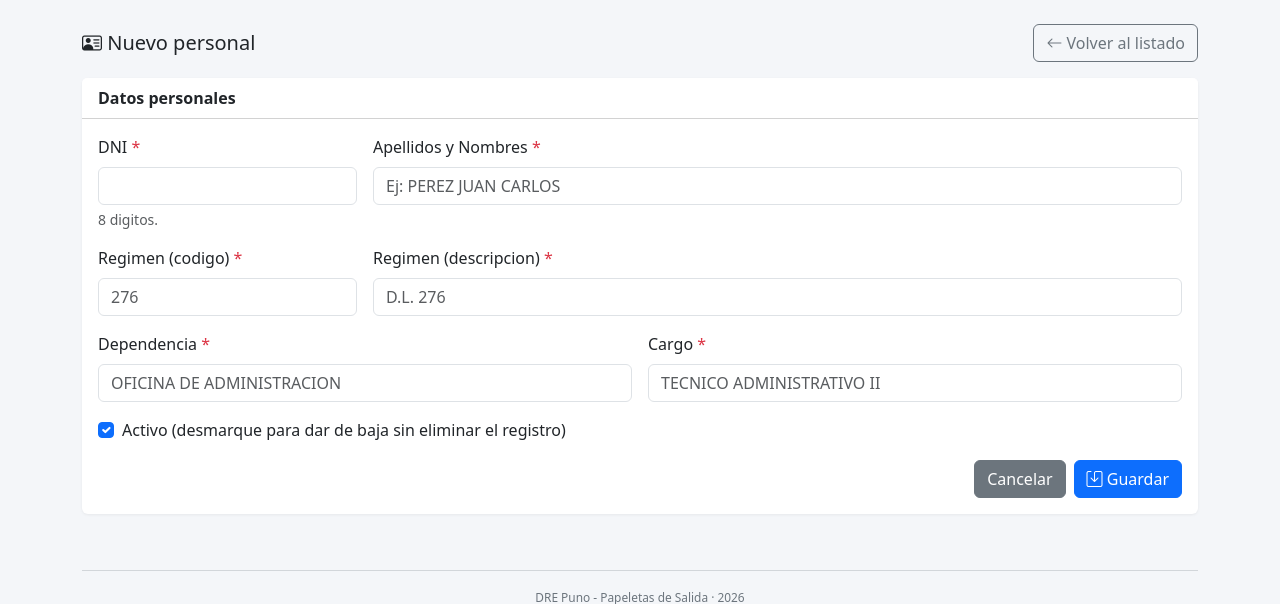
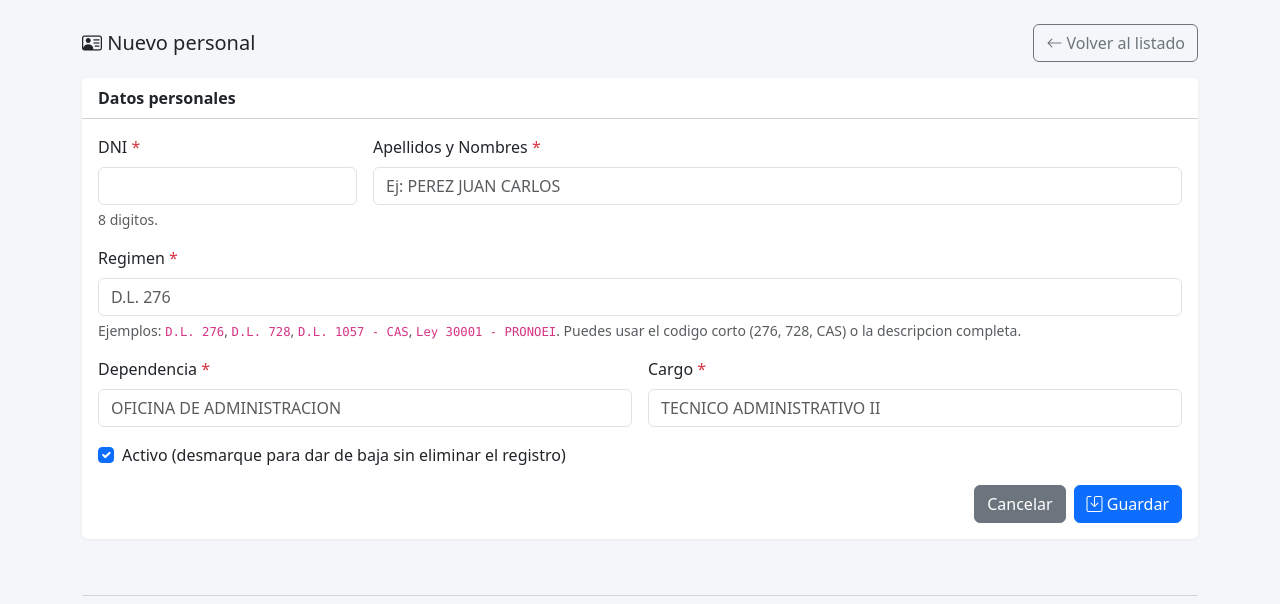
Before and after one commit to DRe-hk/papeletas_drep, a PHP site: page /admin/personal_nuevo.php in a window 1280 px wide. Shown: the part 56-660 px from the top of the page. Run offline with PHP 8.4, Linux system fonts and the light colour scheme; the visitor is signed in with stand-in values (Sample User, id 1); data that the repository does not hold is empty.

Commit message:
bug fixes and finetunning

```diff
--- a/app/auth.php
+++ b/app/auth.php
@@ -15,7 +15,7 @@ function refresh_user_session(): void
     if (!$u) return;
     $st = DB::pdo()->prepare(
         'SELECT u.id, u.username, u.rol, u.activo, u.must_change, u.personal_id,
-                p.dni, p.apellidos_nombres, p.regimen_laboral, p.regimen, p.dependencia, p.cargo
+                p.dni, p.apellidos_nombres, p.regimen, p.dependencia, p.cargo
          FROM usuarios u LEFT JOIN personal p ON p.id = u.personal_id
          WHERE u.id = ? AND u.activo = 1 LIMIT 1'
     );
@@ -47,7 +47,7 @@ function require_admin(): void
 
 function try_login(string $username, string $password): ?array
 {
-    $st = DB::pdo()->prepare('SELECT u.*, p.dni, p.apellidos_nombres, p.regimen_laboral, p.regimen, p.dependencia, p.cargo
+    $st = DB::pdo()->prepare('SELECT u.*, p.dni, p.apellidos_nombres, p.regimen, p.dependencia, p.cargo
                               FROM usuarios u
                               LEFT JOIN personal p ON p.id = u.personal_id
                               WHERE u.username = ? AND u.activo = 1 LIMIT 1');
--- a/public/admin/importar_personal_plantilla.php
+++ b/public/admin/importar_personal_plantilla.php
@@ -12,8 +12,8 @@ header('Content-Disposition: attachment; filename="' . $filename . '"');
 
 $out = fopen('php://output', 'w');
 fwrite($out, "\xEF\xBB\xBF"); // BOM para que Excel detecte UTF-8
-fputcsv($out, ['dni','apellidos_nombres','regimen_laboral','regimen','dependencia','cargo']);
+fputcsv($out, ['dni','apellidos_nombres','regimen','dependencia','cargo']);
 foreach ($rows as $r) {
-    fputcsv($out, [$r['dni'], $r['apellidos_nombres'], $r['regimen_laboral'], $r['regimen'], $r['dependencia'], $r['cargo']]);
+    fputcsv($out, [$r['dni'], $r['apellidos_nombres'], $r['regimen'], $r['dependencia'], $r['cargo']]);
 }
 fclose($out);
--- a/public/admin/personal.php
+++ b/public/admin/personal.php
@@ -139,7 +139,7 @@ render_flashes();
         <tr>
           <td><code><?= e($r['dni']) ?></code></td>
           <td><?= e($r['apellidos_nombres']) ?></td>
-          <td><small><?= e($r['regimen_laboral']) ?></small></td>
+          <td><small><?= e($r['regimen']) ?></small></td>
           <td><small><?= e($r['dependencia']) ?></small></td>
           <td><small><?= e($r['cargo']) ?></small></td>
 
--- a/public/admin/personal_nuevo.php
+++ b/public/admin/personal_nuevo.php
@@ -12,8 +12,8 @@ $editId = (int) ($_GET['edit'] ?? 0);
 
 // Cargar registro a editar
 $row = [
-    'id' => 0, 'dni' => '', 'apellidos_nombres' => '', 'regimen_laboral' => '',
-    'regimen' => '', 'dependencia' => '', 'cargo' => '', 'activo' => 1,
+    'id' => 0, 'dni' => '', 'apellidos_nombres' => '', 'regimen' => '',
+    'dependencia' => '', 'cargo' => '', 'activo' => 1,
 ];
 if ($editId) {
     $st = DB::pdo()->prepare('SELECT * FROM personal WHERE id = ?');
@@ -102,8 +102,7 @@ if ($_SERVER['REQUEST_METHOD'] === 'POST') {
         $id          = (int) ($_POST['id'] ?? 0);
         $dni         = trim($_POST['dni']              ?? '');
         $nomb        = trim($_POST['apellidos_nombres'] ?? '');
-        $rLab        = trim($_POST['regimen_laboral']  ?? '');
-        $rFull       = trim($_POST['regimen']          ?? '');
+        $reg         = trim($_POST['regimen']          ?? '');
         $dep         = trim($_POST['dependencia']      ?? '');
         $cgo         = trim($_POST['cargo']            ?? '');
         $activo      = isset($_POST['activo']) ? 1 : 0;
@@ -114,8 +113,7 @@ if ($_SERVER['REQUEST_METHOD'] === 'POST') {
             'id'                => $id,
             'dni'               => $dni,
             'apellidos_nombres' => $nomb,
-            'regimen_laboral'   => $rLab,
-            'regimen'           => $rFull,
+            'regimen'           => $reg,
             'dependencia'       => $dep,
             'cargo'             => $cgo,
             'activo'            => $activo,
@@ -124,8 +122,7 @@ if ($_SERVER['REQUEST_METHOD'] === 'POST') {
         // Validaciones
         if (!preg_match('/^\d{8}$/', $dni))              $err = 'El DNI debe tener exactamente 8 digitos.';
         elseif ($nomb === '' || strlen($nomb) < 5)       $err = 'Indique apellidos y nombres completos.';
-        elseif ($rLab === '')                            $err = 'Indique el codigo de regimen laboral (276, 728, CAS, etc.).';
-        elseif ($rFull === '')                           $err = 'Indique la descripcion del regimen.';
+        elseif ($reg === '')                             $err = 'Indique el regimen (D.L. 276, D.L. 728, CAS, etc.).';
         elseif ($dep === '')                             $err = 'Indique la dependencia.';
         elseif ($cgo === '')                             $err = 'Indique el cargo.';
 
@@ -136,21 +133,20 @@ if ($_SERVER['REQUEST_METHOD'] === 'POST') {
                 if ($id) {
                     $pdo->prepare(
                         'UPDATE personal
-                         SET apellidos_nombres=?, regimen_laboral=?, regimen=?, dependencia=?, cargo=?, activo=?
+                         SET apellidos_nombres=?, regimen=?, dependencia=?, cargo=?, activo=?
                          WHERE id=?'
-                    )->execute([$nomb, $rLab, $rFull, $dep, $cgo, $activo, $id]);
+                    )->execute([$nomb, $reg, $dep, $cgo, $activo, $id]);
                 } else {
                     $pdo->prepare(
-                        'INSERT INTO personal (dni, apellidos_nombres, regimen_laboral, regimen, dependencia, cargo, activo)
-                         VALUES (?,?,?,?,?,?,?)
+                        'INSERT INTO personal (dni, apellidos_nombres, regimen, dependencia, cargo, activo)
+                         VALUES (?,?,?,?,?,?)
                          ON DUPLICATE KEY UPDATE
                            apellidos_nombres=VALUES(apellidos_nombres),
-                           regimen_laboral=VALUES(regimen_laboral),
                            regimen=VALUES(regimen),
                            dependencia=VALUES(dependencia),
                            cargo=VALUES(cargo),
                            activo=VALUES(activo)'
-                    )->execute([$dni, $nomb, $rLab, $rFull, $dep, $cgo, $activo]);
+                    )->execute([$dni, $nomb, $reg, $dep, $cgo, $activo]);
                     // Recuperar el id (puede ser nuevo o existente)
                     $st = $pdo->prepare('SELECT id FROM personal WHERE dni = ?');
                     $st->execute([$dni]);
@@ -239,24 +235,8 @@ render_flashes();
               placeholder="Ej: PEREZ JUAN CARLOS">
           </div>
 
-          <div class="col-md-3">
-            <label class="form-label">Regimen (codigo) <span class="text-danger">*</span></label>
-            <input
-              name="regimen_laboral"
-              class="form-control"
-              required
-              maxlength="80"
-              list="reg-codes"
-              value="<?= e($row['regimen_laboral'] ?? '') ?>"
-              placeholder="276">
-            <datalist id="reg-codes">
-              <option value="276"><option value="728"><option value="1057">
-              <option value="CAS"><option value="30001"><option value="FAG"><option value="CAP">
-            </datalist>
-          </div>
-
-          <div class="col-md-9">
-            <label class="form-label">Regimen (descripcion) <span class="text-danger">*</span></label>
+          <div class="col-md-12">
+            <label class="form-label">Regimen <span class="text-danger">*</span></label>
             <input
               name="regimen"
               class="form-control"
@@ -266,10 +246,21 @@ render_flashes();
               value="<?= e($row['regimen'] ?? '') ?>"
               placeholder="D.L. 276">
             <datalist id="reg-names">
-              <option value="D.L. 276"><option value="D.L. 728">
-              <option value="D.L. 1057 - CAS"><option value="Ley 30001 - PRONOEI">
-              <option value="FAG - Practicante"><option value="CAP - PNP">
+              <option value="D.L. 276">
+              <option value="D.L. 728">
+              <option value="D.L. 1057 - CAS">
+              <option value="Ley 30001 - PRONOEI">
+              <option value="FAG - Practicante">
+              <option value="CAP - PNP">
+              <option value="276">
+              <option value="728">
+              <option value="1057">
+              <option value="CAS">
             </datalist>
+            <div class="form-text">
+              Ejemplos: <code>D.L. 276</code>, <code>D.L. 728</code>, <code>D.L. 1057 - CAS</code>, <code>Ley 30001 - PRONOEI</code>.
+              Puedes usar el codigo corto (276, 728, CAS) o la descripcion completa.
+            </div>
           </div>
 
           <div class="col-md-6">
--- a/public/dashboard.php
+++ b/public/dashboard.php
@@ -2,6 +2,7 @@
 declare(strict_types=1);
 
 require_once __DIR__ . '/../app/auth.php';
+require_once __DIR__ . '/../app/pdf.php';
 require_login();
 
 $u = current_user();
--- a/public/papeleta_descargar.php
+++ b/public/papeleta_descargar.php
@@ -30,8 +30,7 @@ $payload = array_merge($per, [
     'fecha'     => date('d/m/Y', strtotime($p['fecha_emision'])),
     'dni'       => $per['dni']        ?? '',
     'apellidos_nombres' => $per['apellidos_nombres'] ?? '',
-    'regimen_laboral'   => $per['regimen_laboral']   ?? '',
-    'regimen'           => $per['regimen']           ?? ($per['regimen_laboral'] ?? ''),
+    'regimen'           => $per['regimen']           ?? '',
     'dependencia'       => $per['dependencia']       ?? '',
     'cargo'             => $per['cargo']             ?? '',
     'motivo_salida'     => $p['motivo_salida'],
--- a/public/papeleta_nueva.php
+++ b/public/papeleta_nueva.php
@@ -144,8 +144,8 @@ render_flashes();
         <input class="form-control" value="<?= e($personal['apellidos_nombres'] ?? '') ?>" readonly>
       </div>
       <div class="col-md-4">
-        <label class="form-label">Régimen Laboral</label>
-        <input class="form-control" value="<?= e($personal['regimen_laboral'] ?? '') ?>" readonly>
+        <label class="form-label">Régimen</label>
+        <input class="form-control" value="<?= e($personal['regimen'] ?? '') ?>" readonly>
       </div>
       <div class="col-md-4">
         <label class="form-label">Dependencia</label>
--- a/sql/schema.sql
+++ b/sql/schema.sql
@@ -18,8 +18,7 @@ CREATE TABLE personal (
   id              INT UNSIGNED AUTO_INCREMENT PRIMARY KEY,
   dni             CHAR(8)      NOT NULL,
   apellidos_nombres VARCHAR(200) NOT NULL,
-  regimen_laboral VARCHAR(80)  NOT NULL COMMENT 'Codigo: 276, 728, CAS, etc.',
-  regimen         VARCHAR(80)  NOT NULL COMMENT 'Texto visible: D.L. 276, D.L. 728, etc.',
+  regimen         VARCHAR(80)  NOT NULL COMMENT 'Regimen del trabajador: D.L. 276, D.L. 728, CAS, etc.',
   dependencia     VARCHAR(150) NOT NULL,
   cargo           VARCHAR(150) NOT NULL,
   activo          TINYINT(1)   NOT NULL DEFAULT 1,
```
Also changed, not shown: app/pdf.php (+40 -31 lines), public/admin/importar_personal.php (+13 -14 lines), sql/personal_ejemplo.csv (+6 -6 lines), README.md.
